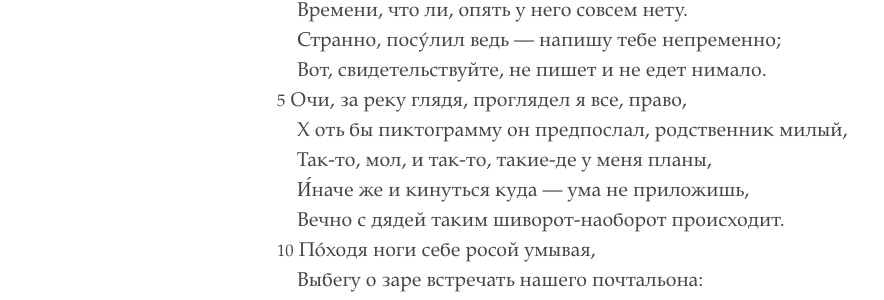
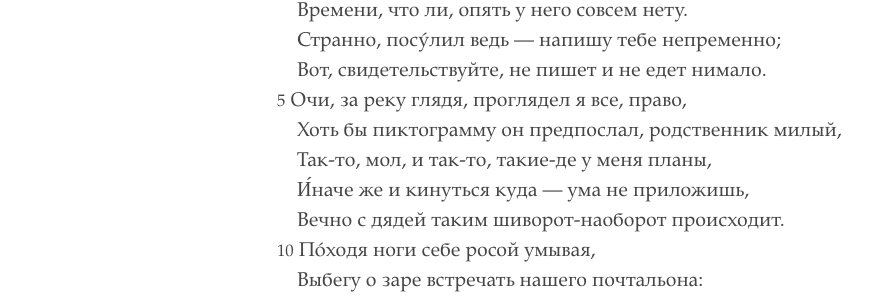
Before and after one commit to digbmc/dog-annotation-site, a Jekyll site: the page built from _texts/11_ru.md, in a window 1280 px wide and 900 px high, scrolled down 12437 px. Shown: the part 139-439 px from the top of the window, without its empty margins (3-887 px from the left). Built offline with Jekyll 4.4.1, drawn with Linux system fonts in a browser that asks for light colours.

Commit message:
fixed spacing

```diff
--- a/_texts/11_ru.md
+++ b/_texts/11_ru.md
@@ -443,7 +443,7 @@ language: ru
 - {:.indent-1} Странно, посýлил ведь — напишу тебе непременно;
 - {:.indent-1} Вот, свидетельствуйте, не пишет и не едет нимало.
 - <small>5</small>  Очи, за реку глядя, проглядел я все, право,
-- {:.indent-1} Х оть бы пиктограмму он предпослал, родственник милый,
+- {:.indent-1} Хоть бы пиктограмму он предпослал, родственник милый,
 - {:.indent-1} Так-то, мол, и так-то, такие-де у меня планы,
 - {:.indent-1} И́наче же и кинуться куда — ума не приложишь,
 - {:.indent-1} Вечно с дядей таким шиворот-наоборот происходит.
```
